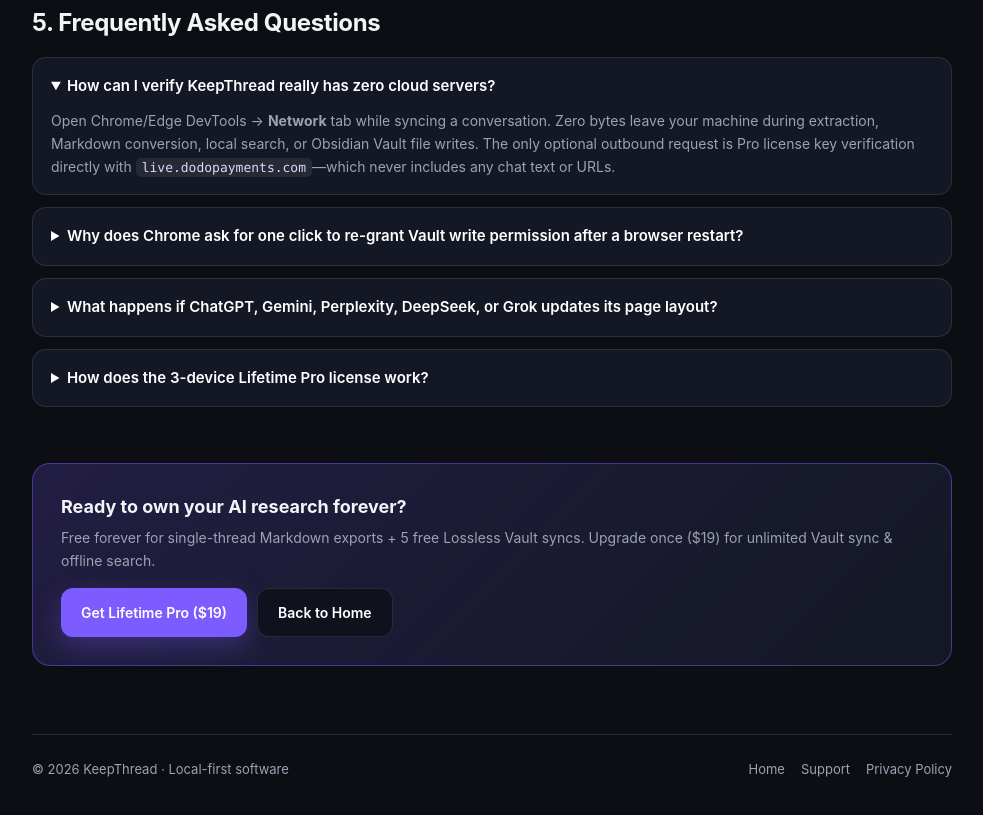
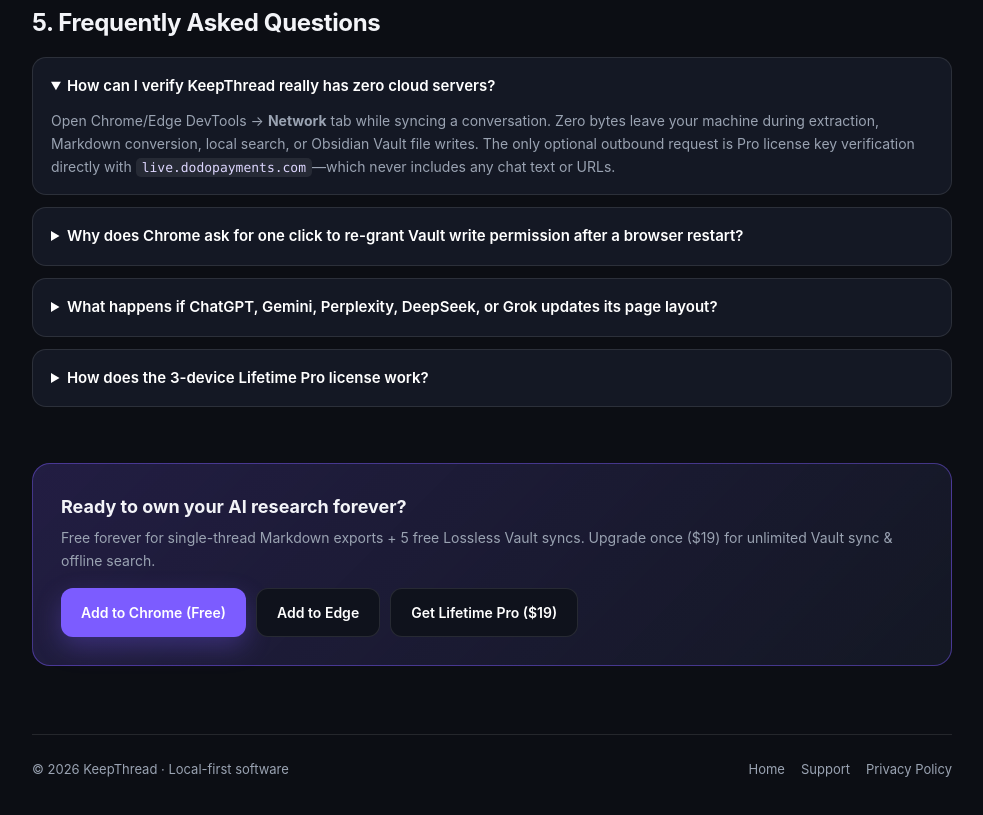
Before and after one commit to JackieJLZW/keepthread-site, a plain HTML site: page guide.html in a window 1280 px wide. Shown: the part 2337-3152 px from the top of the page, without its empty margins (148-1131 px from the left). Drawn offline with Linux system fonts and the light colour scheme.

Commit message:
chore(launch): wire live Chrome Web Store and Microsoft Edge Add-ons install links

```diff
--- a/guide.html
+++ b/guide.html
@@ -567,11 +567,26 @@ Pick **IndexedDB** because it persists `FileSystemDirectoryHandle` with zero WAS
         <div style="display:flex;gap:10px;flex-wrap:wrap;">
           <a
             class="btn btn-primary"
+            href="https://chromewebstore.google.com/detail/mgoimbdbkbfkkobhbbfflmhjklfppkaf"
+            target="_blank"
+            rel="noopener"
+          >
+            Add to Chrome (Free)
+          </a>
+          <a
+            class="btn btn-secondary"
+            href="https://microsoftedge.microsoft.com/addons/detail/egenkjkggankklhmildnhiccfgjepani"
+            target="_blank"
+            rel="noopener"
+          >
+            Add to Edge
+          </a>
+          <a
+            class="btn btn-secondary"
             href="https://checkout.dodopayments.com/buy/pdt_0NsGLZDIIOYalSl7mmb95?quantity=1"
           >
             Get Lifetime Pro ($19)
           </a>
-          <a class="btn btn-secondary" href="./index.html">Back to Home</a>
         </div>
       </div>
 
```
Also changed, not shown: compare.html (+16 -1 lines), index.html (+26 -2 lines), tools/fix-ai-latex.html (+12 -1 lines), icon.png (added).
